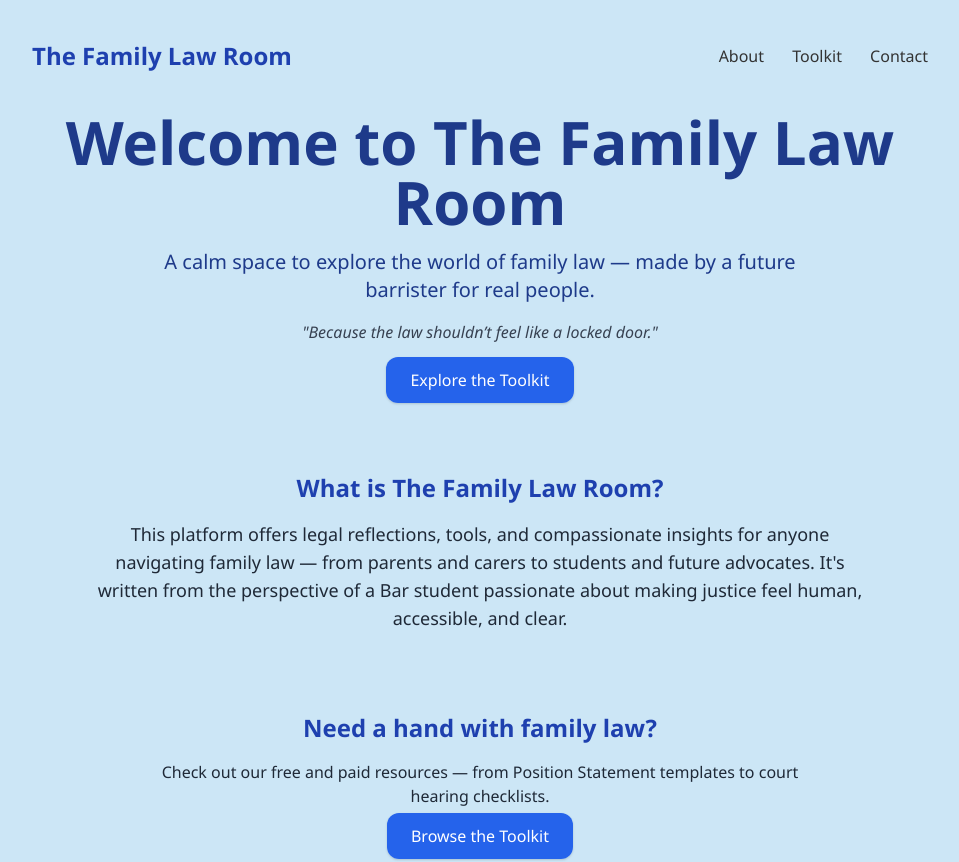
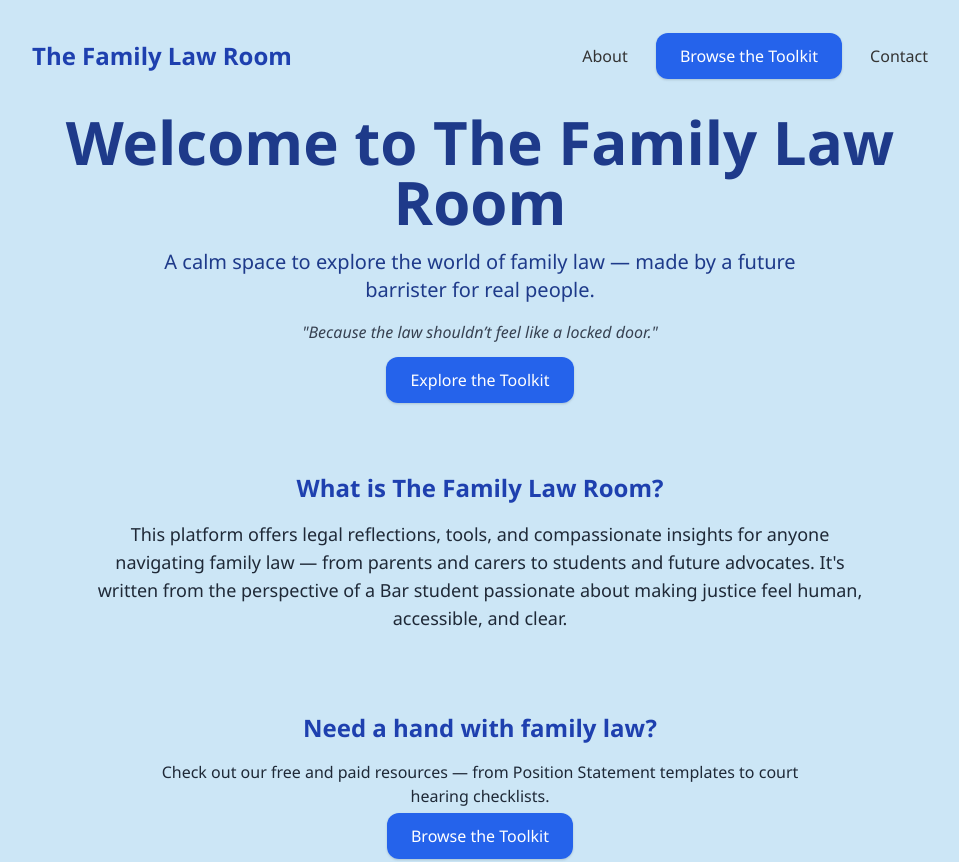
Before and after one commit to sunnyfinebalogun/Family-law, a plain HTML site: page index.html in a window 1280 px wide. Shown: the top 862 px of the page, without its empty margins (160-1119 px from the left). Drawn offline with nearby package versions, Linux system fonts and the light colour scheme.

Commit message:
index.html

```diff
--- a/index.html
+++ b/index.html
@@ -27,7 +27,7 @@
         <div class="text-2xl font-bold text-blue-800">The Family Law Room</div>
         <div class="space-x-6 hidden md:block">
           <a href="#about" class="hover:underline">About</a>
-          <a href="#toolkit" class="hover:underline">Toolkit</a>
+          <a href="toolkit.html" class="btn-primary px-6 py-3 rounded-xl shadow transition">Browse the Toolkit</a>
           <a href="#contact" class="hover:underline">Contact</a>
         </div>
       </nav>
```
